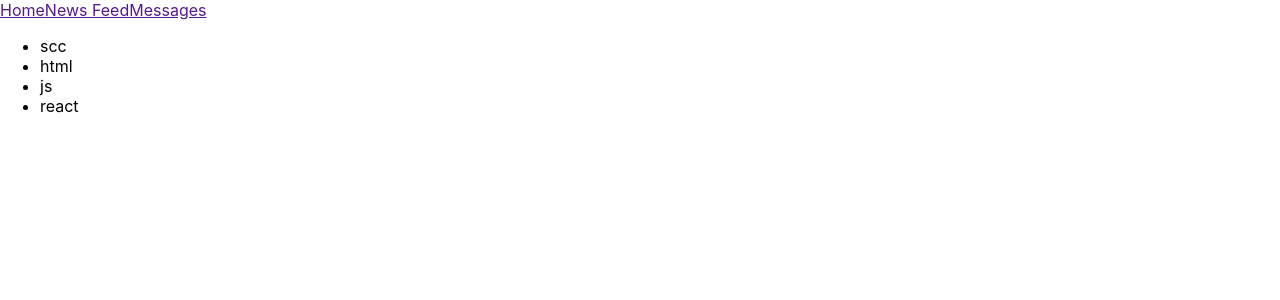
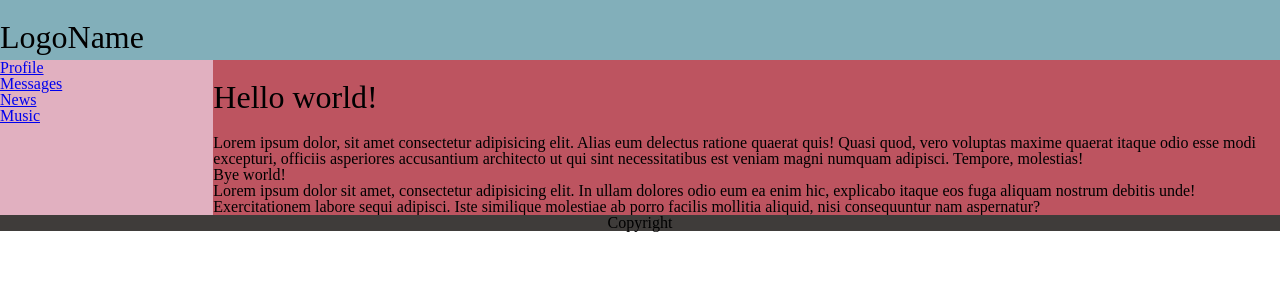
Before and after one commit to egorgrin/firstReactApp, a React (Create React App) app: page / in a window 1280 px wide. Shown: the top 300 px of the page. Built offline with nearby package versions, Linux system fonts and the light colour scheme.

Commit message:
Reset and Normalize.css added. Basic structure and colors added.

```diff
--- a/package.json
+++ b/package.json
@@ -6,9 +6,11 @@
     "@testing-library/jest-dom": "^5.15.0",
     "@testing-library/react": "^11.2.7",
     "@testing-library/user-event": "^12.8.3",
+    "normalize.css": "^8.0.1",
     "react": "^17.0.2",
     "react-dom": "^17.0.2",
     "react-scripts": "4.0.3",
+    "reset-css": "^5.0.1",
     "web-vitals": "^1.1.2"
   },
   "scripts": {
--- a/src/App.css
+++ b/src/App.css
@@ -1,38 +1,32 @@
-.App {
+.app-wrapper {
+  display: grid;
+  grid-template-rows: 60px 1fr;
+  grid-template-columns: 2fr 10fr;
+  /* grid-gap: 10px; */
+
+  grid-template-areas:
+    'h h'
+    's c'
+    'f f';
+}
+
+.header {
+  grid-area: h;
+  background-color: #82afba;
+}
+
+.sidebar {
+  grid-area: s;
+  background-color: #e1b0c0;
+}
+
+.content {
+  grid-area: c;
+  background-color: #bd5460;
+}
+
+.footer {
+  grid-area: f;
+  background-color: #3f3c3a;
   text-align: center;
 }
-
-.App-logo {
-  height: 40vmin;
-  pointer-events: none;
-}
-
-@media (prefers-reduced-motion: no-preference) {
-  .App-logo {
-    animation: App-logo-spin infinite 20s linear;
-  }
-}
-
-.App-header {
-  background-color: #282c34;
-  min-height: 100vh;
-  display: flex;
-  flex-direction: column;
-  align-items: center;
-  justify-content: center;
-  font-size: calc(10px + 2vmin);
-  color: white;
-}
-
-.App-link {
-  color: #61dafb;
-}
-
-@keyframes App-logo-spin {
-  from {
-    transform: rotate(0deg);
-  }
-  to {
-    transform: rotate(360deg);
-  }
-}
--- a/src/App.js
+++ b/src/App.js
@@ -1,13 +1,54 @@
 import './App.css';
-import Header from './Header';
-import Technologies from './Technologies';
-
+import '../node_modules/reset-css/reset.css';
+import '../node_modules/normalize.css/normalize.css';
 
 function App() {
   return (
-    <div>
-      <Header />
-      <Technologies />
+    <div className="app-wrapper">
+      <header className="header">
+        {/* <img src="https://dummyimage.com/250x60/b0b0b0/fff.png" alt="" /> */}
+        <h1>LogoName</h1>
+      </header>
+
+      <aside className="sidebar">
+        <div>
+          <ul>
+            <li>
+              <a href="#">Profile</a>
+            </li>
+            <li>
+              <a href="#">Messages</a>
+            </li>
+            <li>
+              <a href="#">News</a>
+            </li>
+            <li>
+              <a href="#">Music</a>
+            </li>
+          </ul>
+        </div>
+      </aside>
+
+      <section className="content">
+        <h1>Hello world!</h1>
+        <p>
+          Lorem ipsum dolor, sit amet consectetur adipisicing elit. Alias eum
+          delectus ratione quaerat quis! Quasi quod, vero voluptas maxime
+          quaerat itaque odio esse modi excepturi, officiis asperiores
+          accusantium architecto ut qui sint necessitatibus est veniam magni
+          numquam adipisci. Tempore, molestias!
+        </p>
+        <h3>Bye world!</h3>
+        <p>
+          Lorem ipsum dolor sit amet, consectetur adipisicing elit. In ullam
+          dolores odio eum ea enim hic, explicabo itaque eos fuga aliquam
+          nostrum debitis unde! Exercitationem labore sequi adipisci. Iste
+          similique molestiae ab porro facilis mollitia aliquid, nisi
+          consequuntur nam aspernatur?
+        </p>
+      </section>
+
+      <footer className="footer">Copyright</footer>
     </div>
   );
 }
--- a/src/Header.js
+++ /dev/null
@@ -1,11 +0,0 @@
-function Header() {
-  return (
-    <div>
-      <a href="">Home</a>
-      <a href="">News Feed</a>
-      <a href="">Messages</a>
-    </div>
-  );
-}
-
-export default Header;
```
Also changed, not shown: 1 other file (tests, documents, lock files or other folders).
